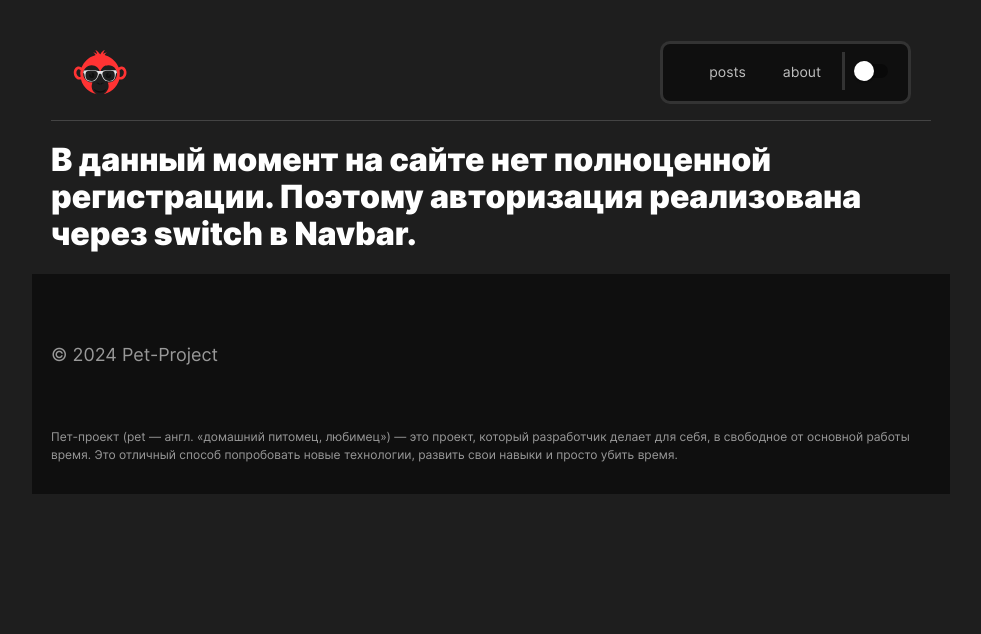
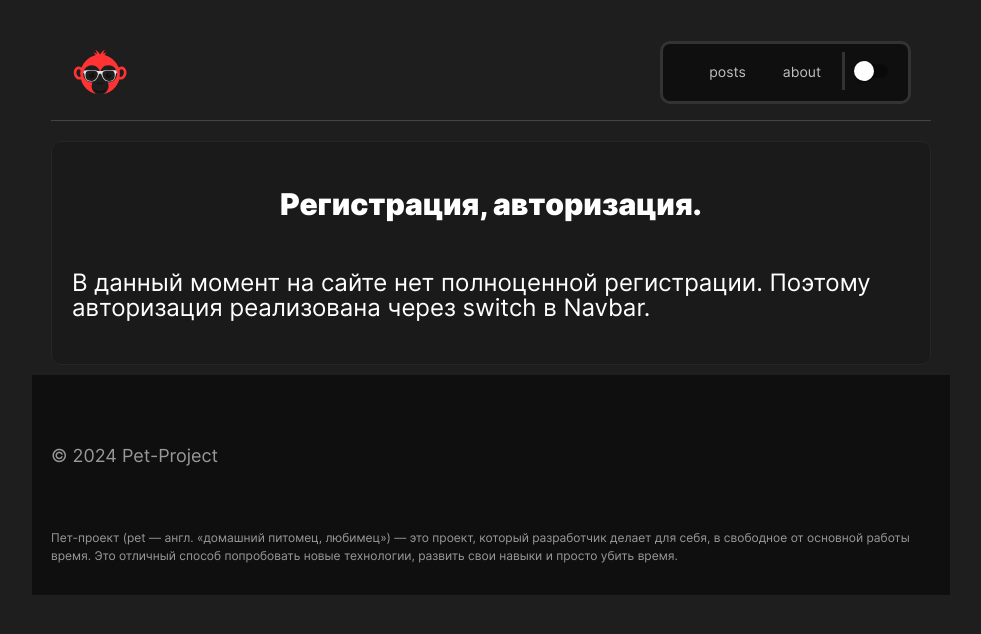
Before and after one commit to AnnieSkywalker/react-start, a React (Create React App) app: page / in a window 1280 px wide. Shown: the top 634 px of the page, without its empty margins (149-1130 px from the left). Built offline with nearby package versions, Linux system fonts and the light colour scheme.

Commit message:
added stile

```diff
--- a/src/Pages/Login.jsx
+++ b/src/Pages/Login.jsx
@@ -1,9 +1,18 @@
+import Section from '../components/UI/section/Section'
 import React from 'react'
 
 function Login() {
     return (
         <div>
-            <h1>В данный момент на сайте нет полноценной регистрации. Поэтому авторизация реализована через switch в Navbar.</h1>
+            <Section margin={true}>
+                <h2 className="section-title">
+                    Регистрация, авторизация.
+                </h2>
+                <p className="section-subtitle">
+                    В данный момент на сайте нет полноценной регистрации. Поэтому авторизация реализована через switch в Navbar.
+                </p>
+            </Section>
+
         </div>
     )
 }
--- a/src/Pages/PostPage.jsx
+++ b/src/Pages/PostPage.jsx
@@ -10,12 +10,10 @@ function PostPage() {
 
     const [fetchPostById, isLoading, error] = useFetching(async (id) => {
         const response = await PostService.getById(id);
-        console.log(response);
         setPost(response.data);
     });
 
     useEffect(() => {
-        console.log(params);
         fetchPostById(params.id);
     }, [])
 
--- a/src/components/PostList.jsx
+++ b/src/components/PostList.jsx
@@ -1,20 +1,25 @@
 import React from "react";
 import PostItem from "./PostItem";
 import { CSSTransition, TransitionGroup } from "react-transition-group";
+import Section from "./UI/section/Section";
 
 const PostList = function ({posts, title, remove}) {
 
     if(!posts.length) {
         return (
-            <h3 style={{textAlign: 'center'}}>
-                Посты не найдены!
-            </h3>
+            <Section margin={true}>
+                <h2 className="section-title">
+                    Посты не найдены!
+                </h2>
+            </Section>
         )
     }
 
     return(
         <div>
-            <h1 style={{textAlign: 'center'}}>{title}</h1>
+            <h2 className="section-title">
+                {title}
+            </h2>
             <TransitionGroup>
                 {posts.map((post, index) =>
                 <CSSTransition
--- a/src/components/UI/section/Section.jsx
+++ b/src/components/UI/section/Section.jsx
@@ -1,10 +1,10 @@
 import React from 'react'
 import cl from './Section.module.css'
 
-function Section({children, margin}) {
+function Section({children, ...props}) {
     const rootClasses = [cl.Section];
 
-    if (margin) {
+    if (props.margin) {
         rootClasses.push([cl.mTop]);
     }
 
--- a/src/components/UI/section/Section.module.css
+++ b/src/components/UI/section/Section.module.css
@@ -4,7 +4,6 @@
     flex-direction: column;
     align-items: flex-end;
     padding: 20px;
-    gap: 30px;
     background: #1A1A1A;
     border: 1px solid #262626;
     border-radius: 10px;
--- a/src/components/UI/stubError/StubError.module.css
+++ b/src/components/UI/stubError/StubError.module.css
@@ -6,8 +6,8 @@
     flex-direction: column;
     padding: 24px;
     gap: 10px;
-    background: #4c4c4c;
-    border: 1px solid #333333;
+    background: #1A1A1A;
+    border: 1px solid #262626;
     border-radius: 10px;
     margin-bottom: 10px;
 }
--- a/src/components/UI/stubError/StubErrorTitle.module.css
+++ b/src/components/UI/stubError/StubErrorTitle.module.css
@@ -1,5 +1,5 @@
 .StubErrorTitle {
-    color: #ffcccc;
+    color: #fff;
     display: flex;
     justify-content: center;
     margin-top: 20px;
--- a/src/styles/blocks/profile/__section-subtitle/profile__section-subtitle.css
+++ b/src/styles/blocks/profile/__section-subtitle/profile__section-subtitle.css
@@ -1,4 +1,6 @@
 .profile__section-subtitle {
+    width: 80%;
+    font-size: 15px;
     color: #999;
 }
 
--- a/src/styles/blocks/profile/__section-title/profile__section-title.css
+++ b/src/styles/blocks/profile/__section-title/profile__section-title.css
@@ -1,3 +1,9 @@
+.profile__section-title {
+    text-align: start;
+    width: 60%;
+    font-size: 24px;
+}
+
 @media screen and (max-width: 767px)  {
     .profile__section-title {
     width: 100%;
--- a/src/styles/blocks/section-subtitle/section-subtitle.css
+++ b/src/styles/blocks/section-subtitle/section-subtitle.css
@@ -1,6 +1,6 @@
 .section-subtitle {
-    width: 80%;
-    font-size: 15px;
+    width: 100%;
+    font-size: 24px;
     font-weight: normal;
     line-height: 25px;
 }
--- a/src/styles/blocks/section-title/section-title.css
+++ b/src/styles/blocks/section-title/section-title.css
@@ -1,6 +1,7 @@
 .section-title {
-    width: 60%;
-    font-size: 24px;
+    width: 100%;
+    text-align: center;
+    font-size: 30px;
     font-weight: 600;
     line-height: 1.15;
 }
```
